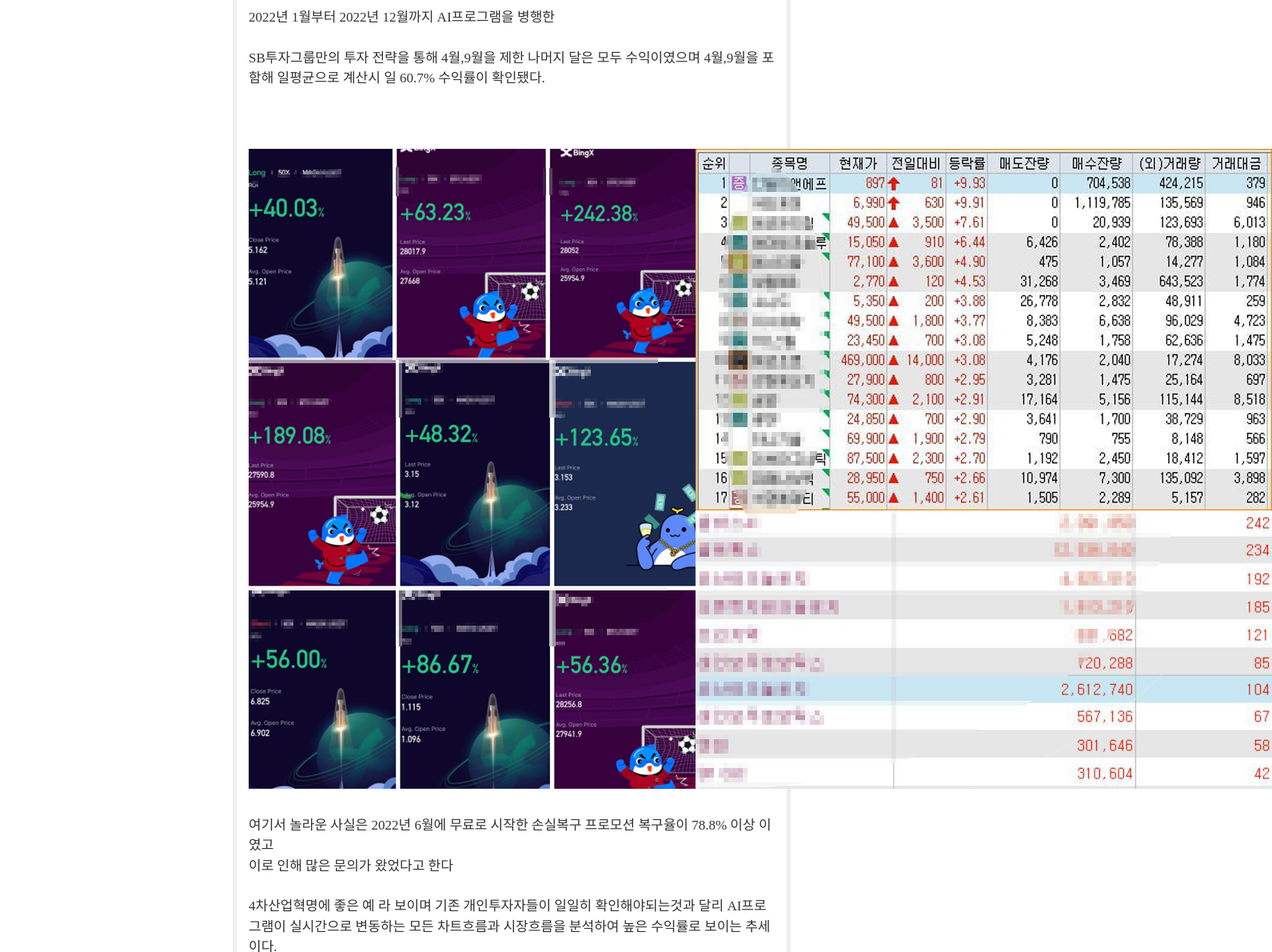
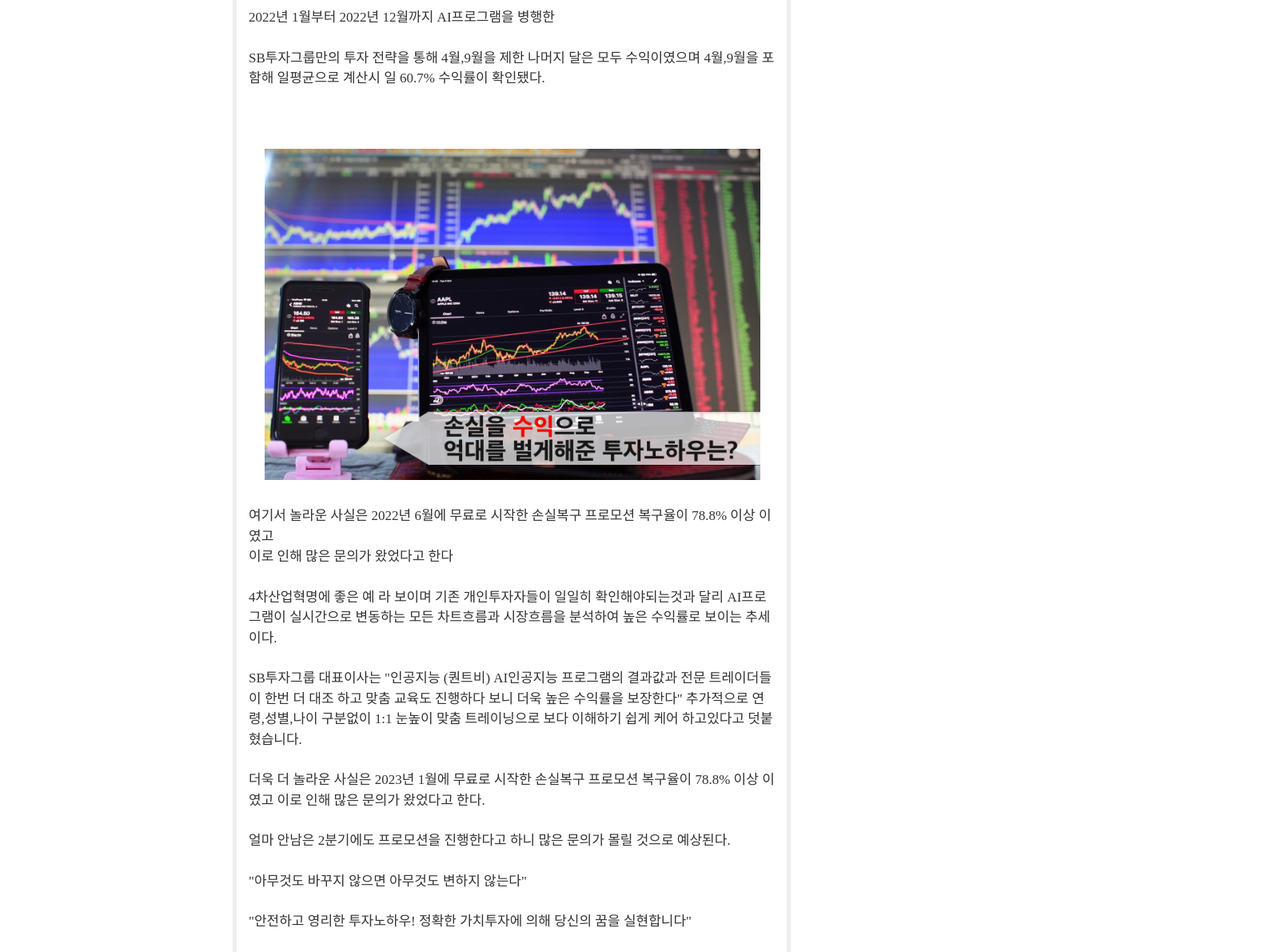
Before and after one commit to euntti/newstest, a React (Create React App) app: page /news in a window 1280 px wide. Shown: the part 1026-2216 px from the top of the page at 80% size, 1591 px wide, since content can reach past the window. Built offline with nearby package versions, Linux system fonts and the light colour scheme; no server answers.

Commit message:
이미지수정

```diff
--- a/src/Main2.js
+++ b/src/Main2.js
@@ -159,12 +159,11 @@ function Main2() {
                 {/* 김진환 씨의 최근 수익인증 */}
               </p>
               <p class="imgbox banner">
-                <a
-                  href="http://coinstock7.co.kr/image/?adcode=testbg"
-                  target="_blank"
-                >
-                  <img src="/img/sbmain2.png" alt="" />
-                </a>
+                <img
+                  style={{ width: 620, height: "auto" }}
+                  src={"/img/sbmain11.png"}
+                  alt=""
+                />
               </p>
               {/* <div class="imgdesc">[김진환씨의 최근 수익 인증]</div> */}
               <p>
```
